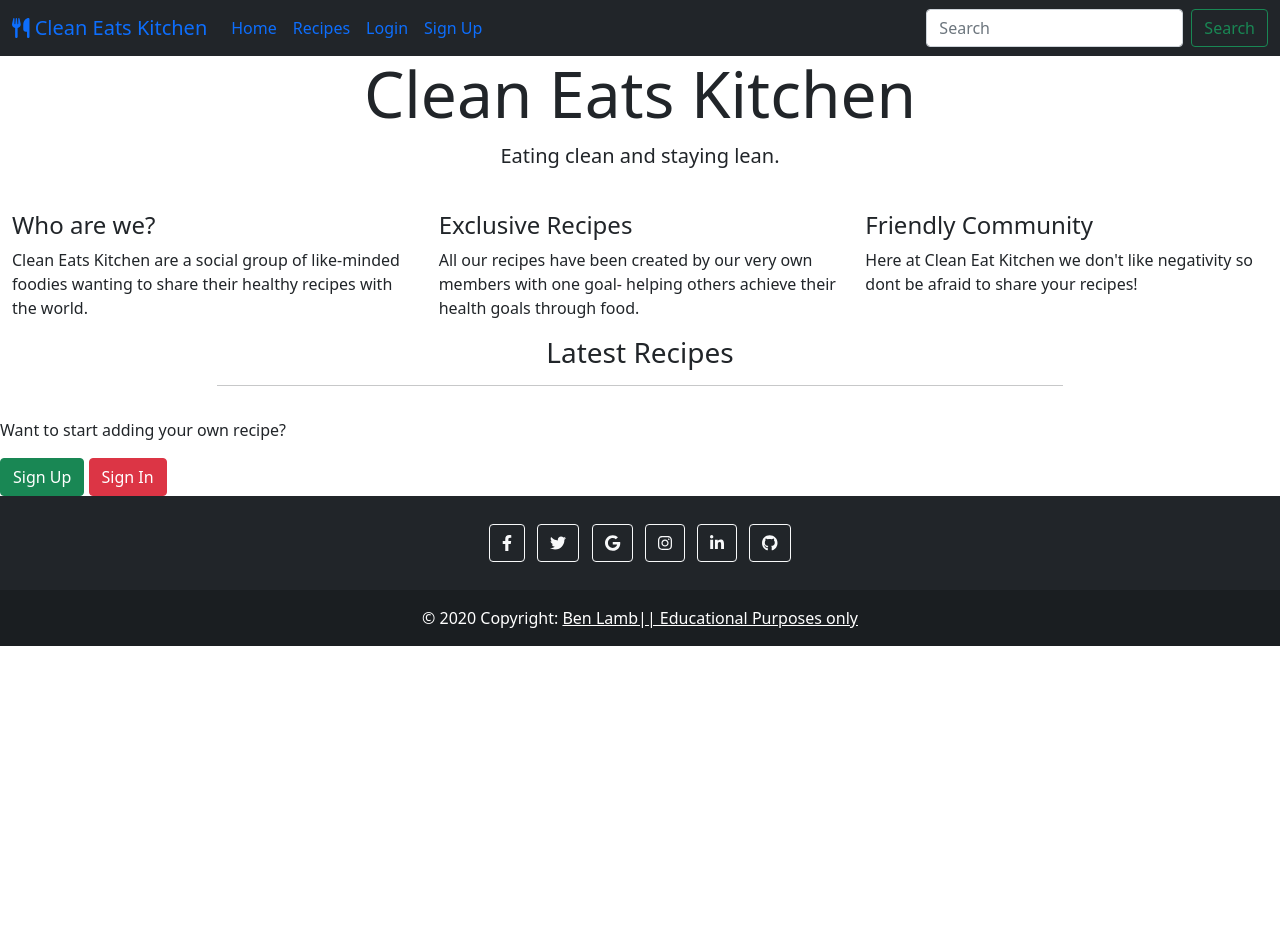
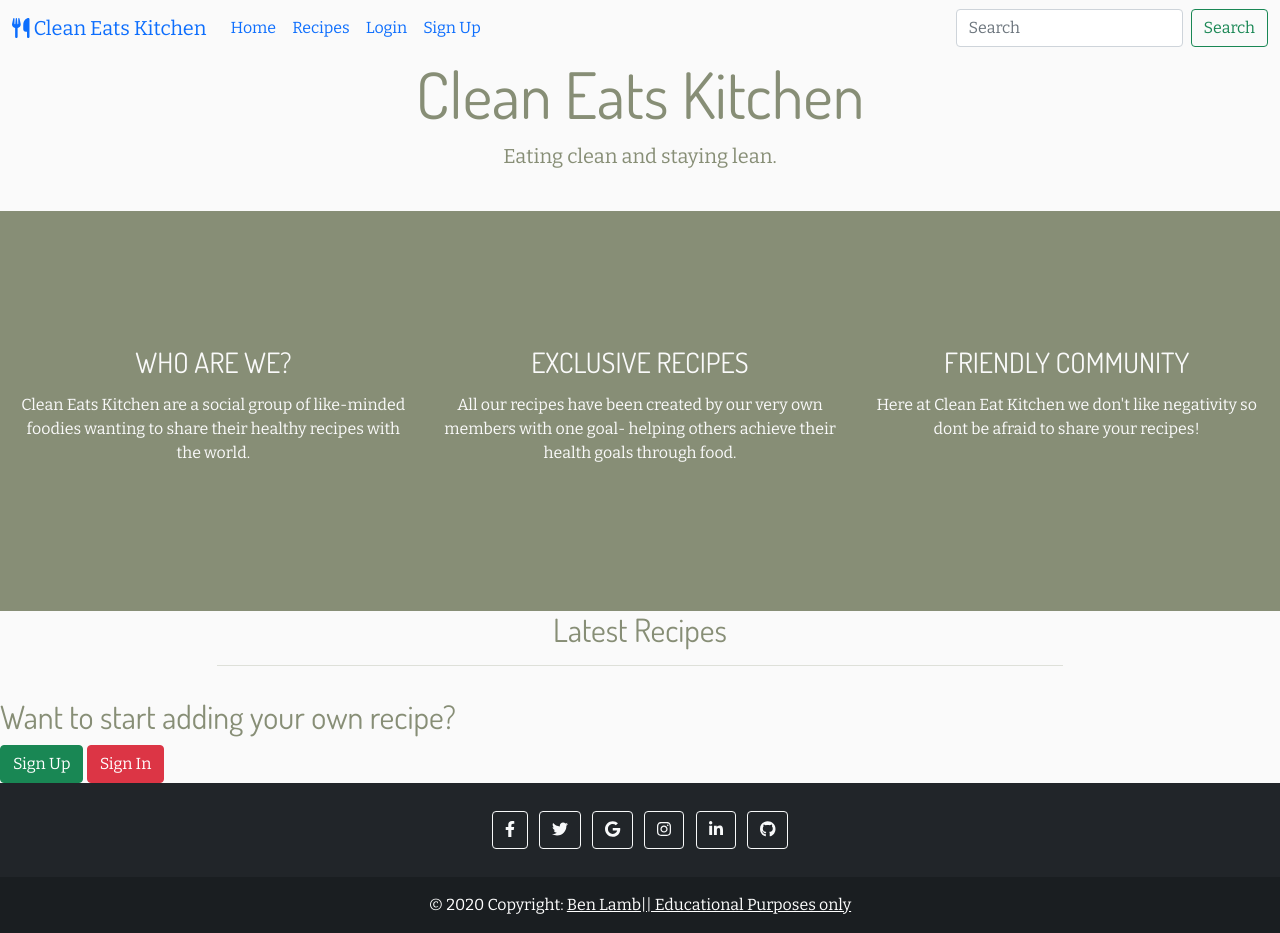
Before and after one commit to benlamb95/mp4-clean-eats-kitchen, a Django app: page / in a window 1280 px wide. Before the commit the page ends 646 px from the top, so only its background shows below. Run offline with Django 3.2, Linux system fonts and the light colour scheme; data that the repository does not hold is empty; some libraries are stand-ins or nearby versions.

Commit message:
Begin CSS style: Body and heading font and colour selected. Nav bar colour select. Three reasons section styled for all media devices

```diff
--- a/static/css/style.css
+++ b/static/css/style.css
@@ -1 +1,52 @@
 @import url('https://fonts.googleapis.com/css2?family=Bitter&family=Dosis&display=swap');
+
+body {
+    font-family: 'Bitter', sans-serif;
+    background-color: #fafafa;
+    color: #878e76;
+}
+
+:where(h1, h2, h3, h4, h5, h6){
+    font-family: 'Dosis', sans-serif;
+
+}
+
+.uppercase {
+    text-transform: uppercase;
+}
+
+/* --- Nav bar section --- */
+
+.navbar {
+    background-color: #fafafa;
+}
+
+.navbar-brand {
+
+}
+
+
+
+/* --- Three reasons to sign up  --- */
+
+.three-reasons-container {
+    background-color: #878e76;
+    color:#fafafa;
+    height: 50vh;
+    display: flex;
+    flex-direction: row;
+    justify-content: center;
+    align-items: center;
+}
+
+.three-reasons-heading,
+.three-reasons-content {
+    text-align: center;
+    padding: 5px 5px 0px;
+}
+
+@media screen and (max-width: 400px) {
+    .three-reasons-container {
+        height: 70vh;
+    }
+}
--- a/templates/base.html
+++ b/templates/base.html
@@ -26,7 +26,7 @@
 <body>
 
   <!-- Navigation -->
-  <nav class="navbar navbar-expand-lg bg-dark">
+  <nav class="navbar navbar-expand-lg">
     <div class="container-fluid">
       <a class="navbar-brand" href="#"><i class="fa-solid fa-utensils"></i> Clean Eats Kitchen</a>
       <button class="navbar-toggler" type="button" data-bs-toggle="collapse" data-bs-target="#navbarSupportedContent"
--- a/templates/index.html
+++ b/templates/index.html
@@ -11,25 +11,25 @@
 </header>
 
 
-<div class="container-fluid">
+<div class="container-fluid three-reasons-container">
     <div class="row">
-        <div class=" col-md-4">
-            <h4 class="three-reasons-heading uppercase">Who are we?</h4>
-            <p>
+        <div class="three-reasons col-md-4">
+            <h3 class="three-reasons-heading uppercase">Who are we?</h3>
+            <p class="three-reasons-content">
                 Clean Eats Kitchen are a social group of like-minded foodies wanting to share their
                 healthy recipes with the world.
             </p>
         </div>
-        <div class="col-md-4">
-            <h4 class="three-reasons-heading uppercase">Exclusive Recipes</h4>
-            <p>
+        <div class="three-reasons col-md-4">
+            <h3 class="three-reasons-heading uppercase">Exclusive Recipes</h3>
+            <p class="three-reasons-content">
                 All our recipes have been created by our very own members with one goal- helping others
                 achieve their health goals through food.
             </p>
         </div>
-        <div class="col-md-4">
-            <h4 class="three-reasons-heading uppercase">Friendly Community</h4>
-            <p>
+        <div class="three-reasons col-md-4">
+            <h3 class="three-reasons-heading uppercase">Friendly Community</h3>
+            <p class="three-reasons-content">
                 Here at Clean Eat Kitchen we don't like negativity so dont be afraid to share your
                 recipes!
             </p>
@@ -39,7 +39,7 @@
 
 <div class="row">
     <div class="col-8 offset-2">
-        <h3 class="index-latest text-center">Latest Recipes</h3>
+        <h2 class="index-latest text-center">Latest Recipes</h2>
         <hr>
     </div>
 </div>
@@ -92,7 +92,7 @@
 
 <div class="index-content-wrapper">
     <div class="index-content">
-        <p>Want to start adding your own recipe?</p>
+        <h2>Want to start adding your own recipe?</h2>
         {% if user.is_authenticated %}
         <a class="btn btn-danger delete-button" href="#" role="button">Add Recipe</a>
         {% else %}
```
